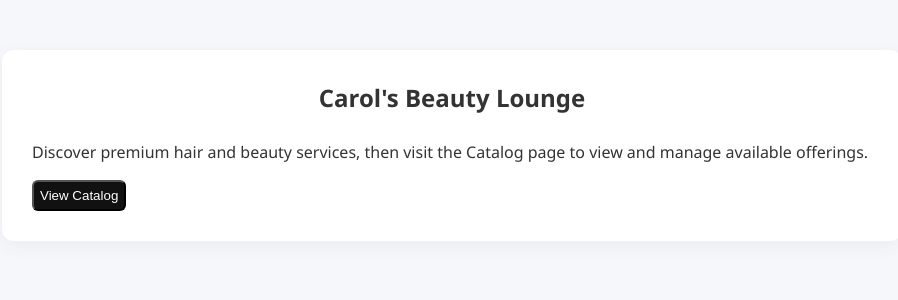
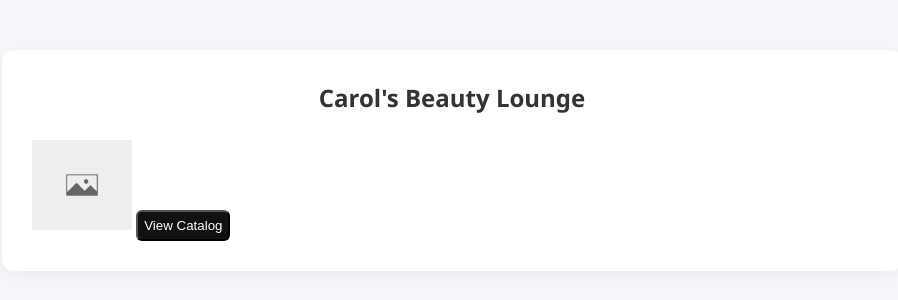
Before and after one commit to Nqobile-Nda/Beauty_Salon_Application_V1, a Flask app: page / in a window 1280 px wide. Shown: the part 54-354 px from the top of the page, without its empty margins (188-1086 px from the left). Run offline with Flask 3, Linux system fonts and the light colour scheme; the visitor is signed in with stand-in values (Sample User, id 1); parts of the project's set-up code (start-up, migrations or seed data) failed here and were passed over.

Commit message:
The admin home page now displays and image that will be from the catalog.

```diff
--- a/static/style.css
+++ b/static/style.css
@@ -84,6 +84,11 @@ nav a:hover {
     opacity: 1;
     background: rgba(255, 255, 255, 0.14);
     transform: translateY(-1px);
+}
+
+
+.hero img {
+    max-width: 100px;
 }
 
 
--- a/templates/admin/home.html
+++ b/templates/admin/home.html
@@ -5,7 +5,7 @@
 {% block content %}
     <section class="hero">
         <h1>Carol's Beauty Lounge</h1>
-        <p>Discover premium hair and beauty services, then visit the Catalog page to view and manage available offerings.</p>
+        <img src="{{ url_for('static', filename='images/imageError.webp') }}">
         <button id="view-catalog-btn" type="button">View Catalog</button>
     </section>
 {% endblock %}
```
